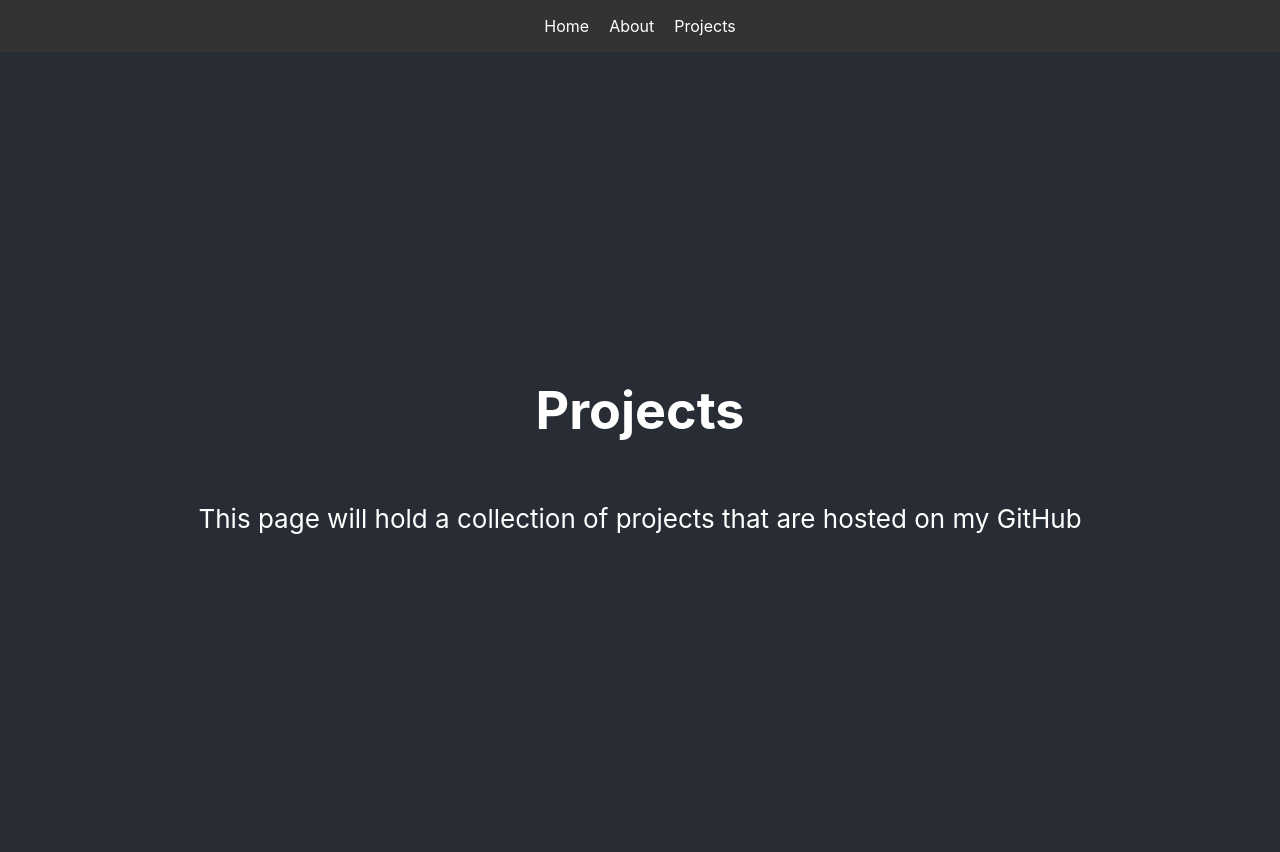
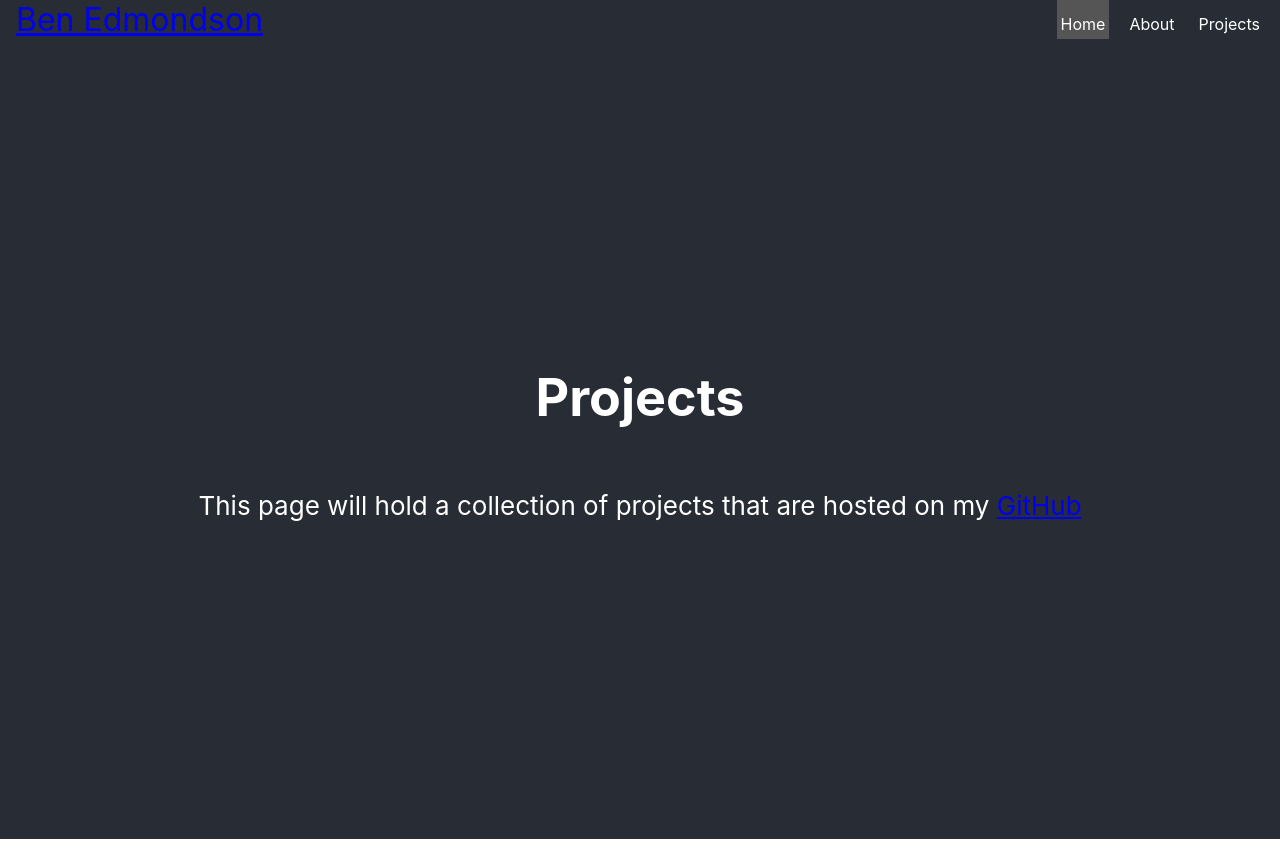
Before and after one commit to Ben-Edmondson/React-Portfolio-Site, a React (Create React App) app: page /projects in a window 1280 px wide. Built offline with nearby package versions, Linux system fonts and the light colour scheme.

Commit message:
Updated navbar

```diff
--- a/package.json
+++ b/package.json
@@ -6,7 +6,9 @@
     "@testing-library/jest-dom": "^5.17.0",
     "@testing-library/react": "^13.4.0",
     "@testing-library/user-event": "^13.5.0",
+    "bootstrap": "^5.3.0",
     "react": "^18.2.0",
+    "react-bootstrap": "^2.8.0",
     "react-dom": "^18.2.0",
     "react-router-dom": "^6.14.2",
     "react-scripts": "5.0.1",
--- a/src/App.css
+++ b/src/App.css
@@ -36,25 +36,39 @@
     transform: rotate(360deg);
   }
 }
-
-nav {
-  background-color: #333;
-  color: #fff;
+.nav {
+  background-color: #282c34;
+  color: white;
   display: flex;
-  justify-content: center;
+  justify-content: space-between;
+  align-items: stretch;
+  gap: 2rem;
+  padding: 0 1rem;
+}
+.navtext{
+  color: inherit;
+  text-decoration: none;
+  height: 100%;
+  display: flex;
+  align-items: center;
+  padding: .25rem;
+}
+.nav ul{
+  padding: 0;
+  margin: 0;
+  list-style: none;
+  display: flex;
+  gap: 1rem;
 }
 
-ul {
-  list-style: none;
-  display: flex;
-  padding: 0;
+.nav li.active {
+ background-color: #555;
 }
 
-li {
-  margin: 0 10px;
+.nav li:hover {
+  background-color: #777;
+ }
+
+.site-title {
+  font-size: 2rem;
 }
-
-a {
-  color: #fff;
-  text-decoration: none;
-}
--- a/src/Navbar.js
+++ b/src/Navbar.js
@@ -8,16 +8,17 @@ import About from './About';
 function Navbar() {
   return (
     <Router>
-        <nav>
+        <nav className='nav'>
+        <Link className='site-title text' to="/">Ben Edmondson</Link>
             <ul>
-                <li>
-                <Link to="/">Home</Link>
+                <li className='active'>
+                <Link className='navtext' to="/">Home</Link>
                 </li>
                 <li>
-                <Link to="/about">About</Link>
+                <Link className='navtext' to="/about">About</Link>
                 </li>
                 <li>
-                <Link to="/projects">Projects</Link>
+                <Link className='navtext' to="/projects">Projects</Link>
                 </li>
             </ul>
         </nav>
```
Also changed, not shown: 1 other file (tests, documents, lock files or other folders).
